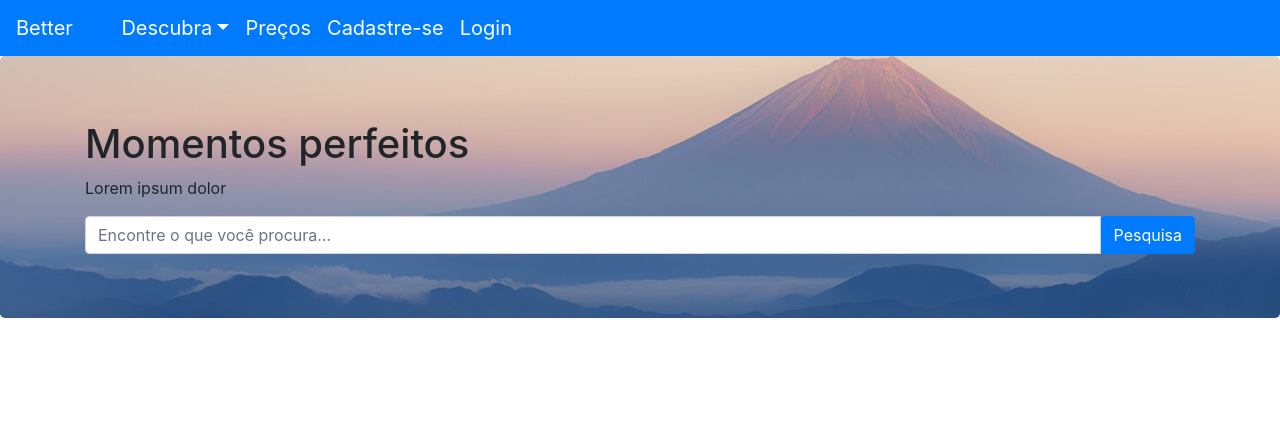
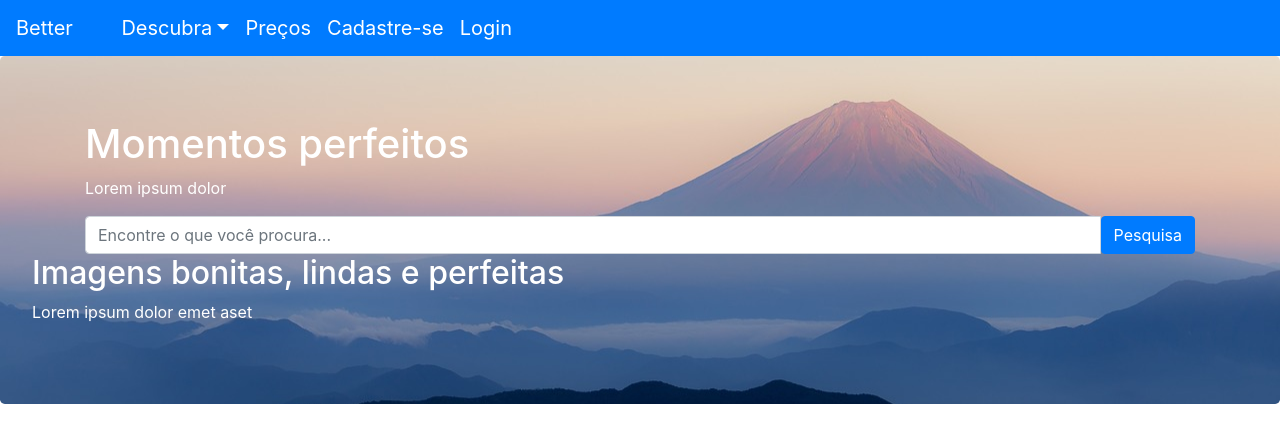
Before and after one commit to Vitor-WSG/Bootstrap, a plain HTML site: page livro-bootstrap4-master/projeto-better/index.html in a window 1280 px wide. Drawn offline with Linux system fonts and the light colour scheme.

Commit message:
Bootstrap LIVRO

```diff
--- a/livro-bootstrap4-master/projeto-better/css/better-tema.css
+++ b/livro-bootstrap4-master/projeto-better/css/better-tema.css
@@ -2,4 +2,5 @@
     background-image: url(../img/vitrine.jpg);
     background-size: cover; /* centralizar o background */
     background-position: center; /* Centralizar o background */
+    color: white;
   }
--- a/livro-bootstrap4-master/projeto-better/index.html
+++ b/livro-bootstrap4-master/projeto-better/index.html
@@ -3,8 +3,8 @@
 <head>
     <meta charset="UTF-8">
     <meta name="viewport" content="width=device-width, initial-scale=1.0">
+    <link rel="stylesheet" href="../projeto-better/css/bootstrap.css">
     <link rel="stylesheet" href="../projeto-better/css/better-tema.css"><!-- link para cor do plano de fundo -->
-    <link rel="stylesheet" href="../projeto-better/css/bootstrap.css">
     <title>Better - Fotos de graça e pagas</title>
 </head>
 <body>
@@ -44,6 +44,10 @@
                 </span>
             </form>
         </div>
+        <section>
+            <h2>Imagens bonitas, lindas e perfeitas</h2>
+            <p>Lorem ipsum dolor emet aset</p>
+        </section>
     </main>
     <script src="../projeto-better/js/jquery.js"></script>
     <script src="../projeto-better/js/bootstrap.min.js"></script>
```
